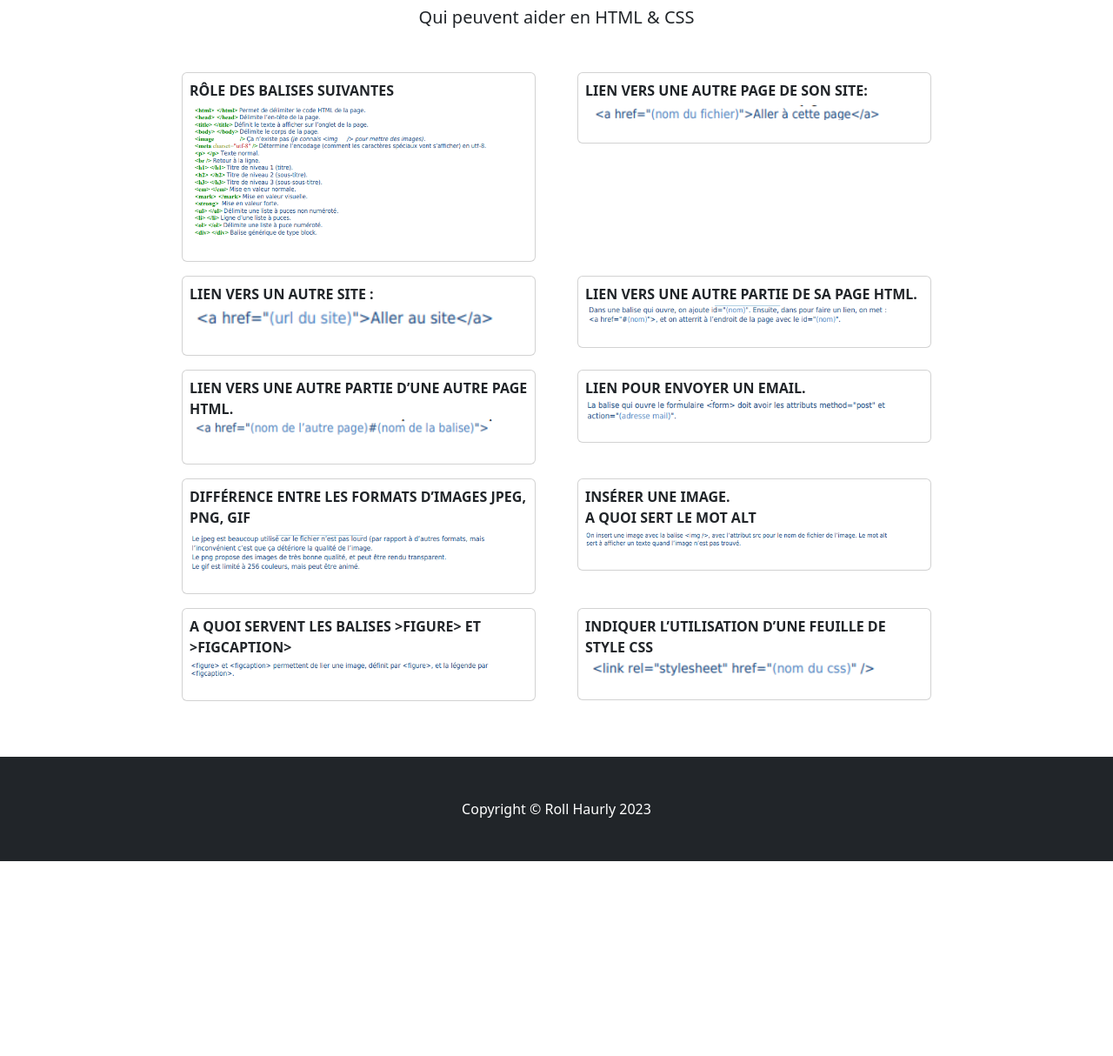
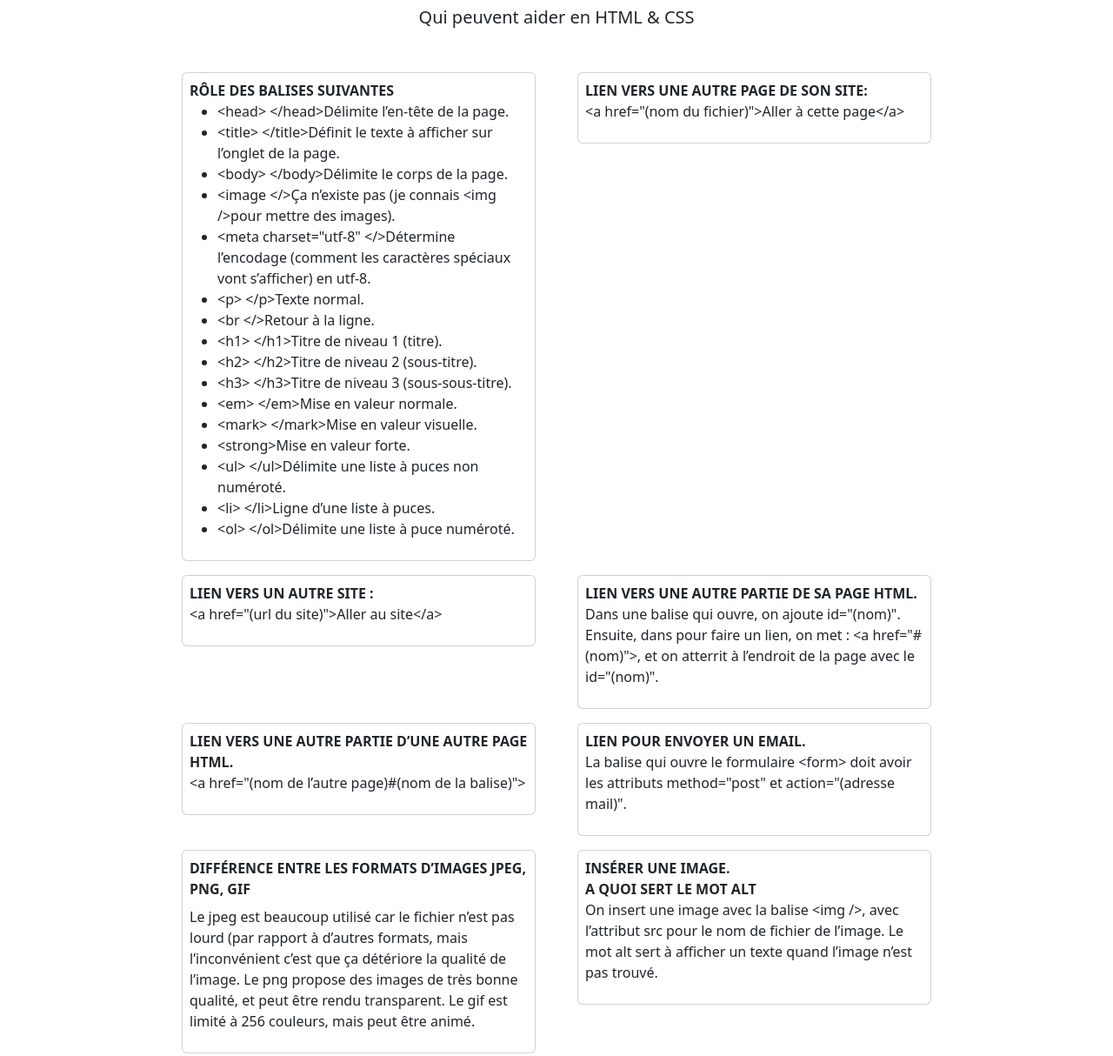
Before and after one commit to ZooM982/R-sum-, a plain HTML site: page HTML_CSS/index.html in a window 1280 px wide. Shown: the part 2172-3386 px from the top of the page at 87% size. Before the commit the page ends 3162 px from the top, so only its background shows below. Drawn offline with nearby package versions, Linux system fonts and the light colour scheme.

Commit message:
modification sur les balises

```diff
--- a/HTML_CSS/index.html
+++ b/HTML_CSS/index.html
@@ -128,102 +128,126 @@
                     <p class="lead mb-0">Qui peuvent aider en HTML & CSS</p>
                 </div>
                 <div class="row gx-5 justify-content-center">
-                    <div class="col-lg-6 col-xl-5 mb-3">
+                    <div class="col-lg-4 col-xl-5 mb-3">
                         <div class="card mb-5 mb-xl-0">
                             <div class="card-body p-2">
                                 <div class="text-uppercase fw-bold">Rôle des balises suivantes </div>
                                 <div class="mb-3">
-                                    <img src="images/1.png" width="350">
+                                    <ul>
+                                        <li>&lthead&gt &lt/head&gtDélimite l’en-tête de la page.</li>
+                                        <li>&lttitle&gt &lt/title&gtDéfinit le texte à afficher sur l’onglet de la page.</li>
+                                        <li>&ltbody&gt &lt/body&gtDélimite le corps de la page.</li>
+                                        <li>&ltimage &lt/&gtÇa n’existe pas (je connais &ltimg /&gtpour mettre des images).</li>
+                                        <li>&ltmeta charset="utf-8" &lt/&gtDétermine l’encodage (comment les caractères spéciaux vont s’afficher) en utf-8.</li>
+                                        <li>&ltp&gt &lt/p&gtTexte normal.</li>
+                                        <li>&ltbr &lt/&gtRetour à la ligne.</li>
+                                        <li>&lth1&gt &lt/h1&gtTitre de niveau 1 (titre).</li>
+                                        <li>&lth2&gt &lt/h2&gtTitre de niveau 2 (sous-titre).</li>
+                                        <li>&lth3&gt &lt/h3&gtTitre de niveau 3 (sous-sous-titre).</li>
+                                        <li>&ltem&gt &lt/em&gtMise en valeur normale.</li>
+                                        <li>&ltmark&gt &lt/mark&gtMise en valeur visuelle.</li>
+                                        <li>&ltstrong&gtMise en valeur forte.</li>
+                                        <li>&ltul&gt &lt/ul&gtDélimite une liste à puces non numéroté.</li>
+                                        <li>&ltli&gt &lt/li&gtLigne d’une liste à puces.</li>
+                                        <li>&ltol&gt &lt/ol&gtDélimite une liste à puce numéroté.</li>
+                                    </ul>
                                 </div>
                             </div>
                         </div>
                     </div>
-                    <div class="col-lg-6 col-xl-5 mb-3">
+                    <div class="col-lg-4 col-xl-5 mb-3">
                         <div class="card mb-5 mb-xl-0">
                             <div class="card-body p-2">
                                 <div class="text-uppercase fw-bold">lien vers une autre page de son site:</div>
                                 <div class="mb-3">
-                                    <img src="images/2.png" width="350">
+                                    <p>&lta href="(nom du fichier)"&gtAller à cette page&lt/a&gt</p>
                                 </div>
                             </div>
                         </div>
                     </div>
-                    <div class="col-lg-6 col-xl-5 mb-3">
+                    <div class="col-lg-4 col-xl-5 mb-3">
                         <div class="card mb-5 mb-xl-0">
                             <div class="card-body p-2">
                                 <div class="text-uppercase fw-bold">lien vers un autre site :</div>
                                 <div class="mb-3">
-                                    <img src="images/3.png" width="350">
+                                    <p>&lta href="(url du site)"&gtAller au site&lt/a&gt</p>
                                 </div>
                             </div>
                         </div>
                     </div>
-                    <div class="col-lg-6 col-xl-5 mb-3">
+                    <div class="col-lg-4 col-xl-5 mb-3">
                         <div class="card mb-5 mb-xl-0">
                             <div class="card-body p-2">
                                 <div class="text-uppercase fw-bold">lien vers une autre partie de sa page html.</div>
                                 <div class="mb-3">
-                                    <img src="images/4.png" width="350">
+                                    <p>Dans une balise qui ouvre, on ajoute id="(nom)". Ensuite, dans pour faire un lien, on met :
+                                    &lta href="#(nom)"&gt, et on atterrit à l’endroit de la page avec le id="(nom)".</p>
                                 </div>
                             </div>
                         </div>
                     </div>
-                    <div class="col-lg-6 col-xl-5 mb-3">
+                    <div class="col-lg-4 col-xl-5 mb-3">
                         <div class="card mb-5 mb-xl-0">
                             <div class="card-body p-2">
                                 <div class="text-uppercase fw-bold">lien vers une autre partie d’une autre page html.</div>
                                 <div class="mb-3">
-                                    <img src="images/5.png" width="350">
+                                    <p>&lta href="(nom de l’autre page)#(nom de la balise)"&gt</p>
                                 </div>
                             </div>
                         </div>
                     </div>
-                    <div class="col-lg-6 col-xl-5 mb-3">
+                    <div class="col-lg-4 col-xl-5 mb-3">
                         <div class="card mb-5 mb-xl-0">
                             <div class="card-body p-2">
                                 <div class="text-uppercase fw-bold"> lien pour envoyer un email.</div>
                                 <div class="mb-3">
-                                    <img src="images/6.png" width="350">
+                                    <p>La balise qui ouvre le formulaire &ltform&gt doit avoir les attributs method="post" et
+                                    action="(adresse mail)".</p>
                                 </div>
                             </div>
                         </div>
                     </div>
-                    <div class="col-lg-6 col-xl-5 mb-3">
+                    <div class="col-lg-4 col-xl-5 mb-3">
                         <div class="card mb-5 mb-xl-0">
                             <div class="card-body p-2">
                                 <div class="text-uppercase fw-bold">différence entre les formats d’images jpeg, png, gif</div>
                                 <div class="mb-3 mt-2">
-                                    <img src="images/7.png" width="350">
+                                    <p>Le jpeg est beaucoup utilisé car le fichier n’est pas lourd (par rapport à d’autres formats, mais
+                                    l’inconvénient c’est que ça détériore la qualité de l’image.
+                                    Le png propose des images de très bonne qualité, et peut être rendu transparent.
+                                    Le gif est limité à 256 couleurs, mais peut être animé.</p>
                                 </div>
                             </div>
                         </div>
                     </div>
-                    <div class="col-lg-6 col-xl-5 mb-3">
+                    <div class="col-lg-4 col-xl-5 mb-3">
                         <div class="card mb-5 mb-xl-0">
                             <div class="card-body p-2">
                                 <div class="text-uppercase fw-bold">insérer une image.<br> A quoi sert le mot alt</div>
                                 <div class="mb-3">
-                                    <img src="images/8.png" width="350">
+                                    <p>On insert une image avec la balise &ltimg /&gt, avec l’attribut src pour le nom de fichier de l’image. Le mot alt
+                                    sert à afficher un texte quand l’image n’est pas trouvé.</p>
                                 </div>
                             </div>
                         </div>
                     </div>
-                    <div class="col-lg-6 col-xl-5 mb-3">
+                    <div class="col-lg-4 col-xl-5 mb-3">
                         <div class="card mb-5 mb-xl-0">
                             <div class="card-body p-2">
-                                <div class="text-uppercase fw-bold">A quoi servent les balises >figure> et >figcaption></div>
+                                <div class="text-uppercase fw-bold">A quoi servent les balises &ltfigure&gt et &ltfigcaption&gt</div>
                                 <div class="mb-3">
-                                   <img src="images/9.png" width="350">
+                                   <p>&ltfigure&gt et &ltfigcaption&gt permettent de lier une image, définit par &ltfigure&gt, et la légende par
+                                    &ltfigcaption&gt.</p>
                                 </div>
                             </div>
                         </div>
                     </div>
-                    <div class="col-lg-6 col-xl-5">
+                    <div class="col-lg-4 col-xl-5 mb-3">
                         <div class="card mb-5 mb-xl-0">
                             <div class="card-body p-2">
                                 <div class="text-uppercase fw-bold">indiquer l’utilisation d’une feuille de style css</div>
                                 <div class="mb-3">
-                                   <img src="images/10.png" width="350">
+                                   <p>&ltlink rel="stylesheet" href="(nom du css)" /&gt</p>
                                 </div>
                             </div>
                         </div>
```
Also changed, not shown: HTML_CSS/css/styles.css.
